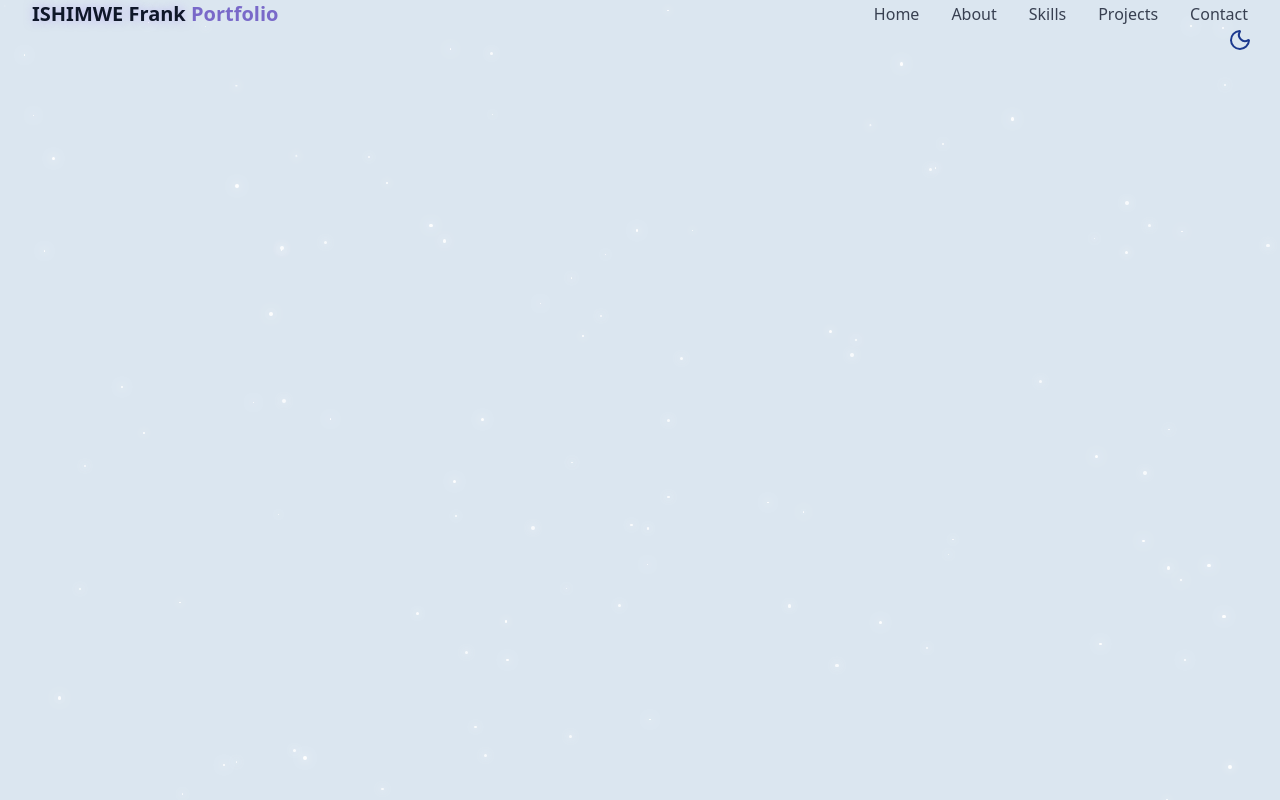
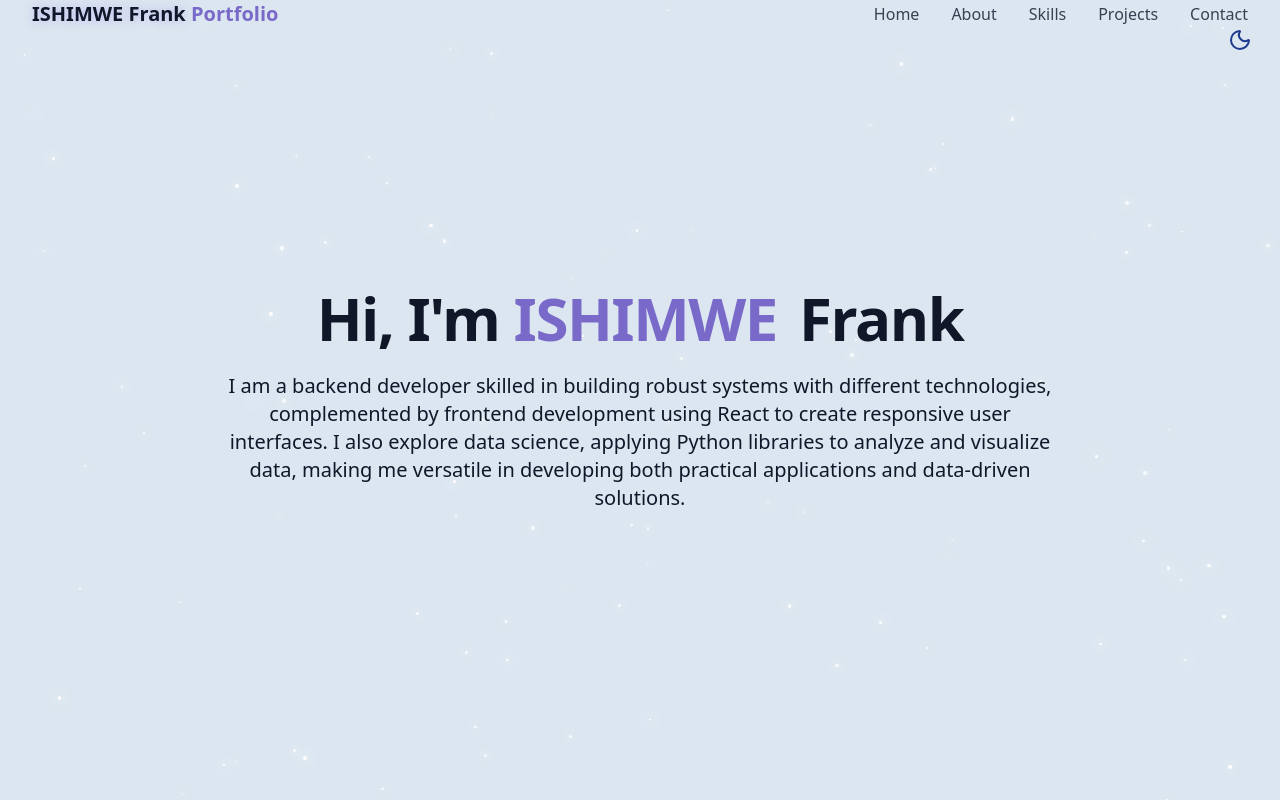
Before and after one commit to ishimwefrank123/portfolio-website, a React (Vite) app: page / in a window 1280 px wide. Built offline with nearby package versions, Linux system fonts and the light colour scheme.

Commit message:
hello section functionality

```diff
--- /dev/null
+++ b/src/components/HeroSection.jsx
@@ -0,0 +1,30 @@
+export const HeroSection = () => {
+  return (
+  <section
+  id="hero"
+  className="relative min-h-screen flex flex-col items-center justify-center px-4"
+  >
+    <div className="container max-w-4xl mx-auto text-center z-10">
+      <div className="space-y-6">
+        <h1 className="text-4xl md:text-6xl font-bold tracking-tight">
+          <span className="opacity-0 animate-fade-in"> Hi, I'm</span>
+          <span className="text-primary opacity-0 animate-fade-in-delay-1">
+            {" "}
+            ISHIMWE</span>
+          <span className="text-gradient ml-2 opacity-0 animate-fade-in-delay-2">
+            {" "}
+            Frank</span>
+        </h1>
+
+
+        <p className="text-lg md:text-xl text-muted-foreground max-2-2xl mx-auto opacity-0 animate-fade-in-delay-3">
+          I am a backend developer skilled in building robust systems with different technologies,
+          complemented by frontend development using React to create responsive user interfaces.
+          I also explore data science, applying Python libraries to analyze and visualize data,
+          making me versatile in developing both practical applications and data-driven solutions.
+        </p>
+
+      </div>
+    </div>
+  </section>);
+}
--- a/src/pages/Home.jsx
+++ b/src/pages/Home.jsx
@@ -1,3 +1,4 @@
+import { HeroSection } from "../components/HeroSection";
 import { Navbar } from "../components/Navbar";
 import { StarBackground } from "../components/StarBackground";
 import { ThemeToggle } from "../components/ThemeToggle";
@@ -13,7 +14,9 @@ export const Home = () => {
     {/* NavBar */}
     <Navbar/>
     {/* Main Content */}
-
+    <main>
+      <HeroSection/>
+    </main>
     {/* Footer */}
   </div>
   );
```
